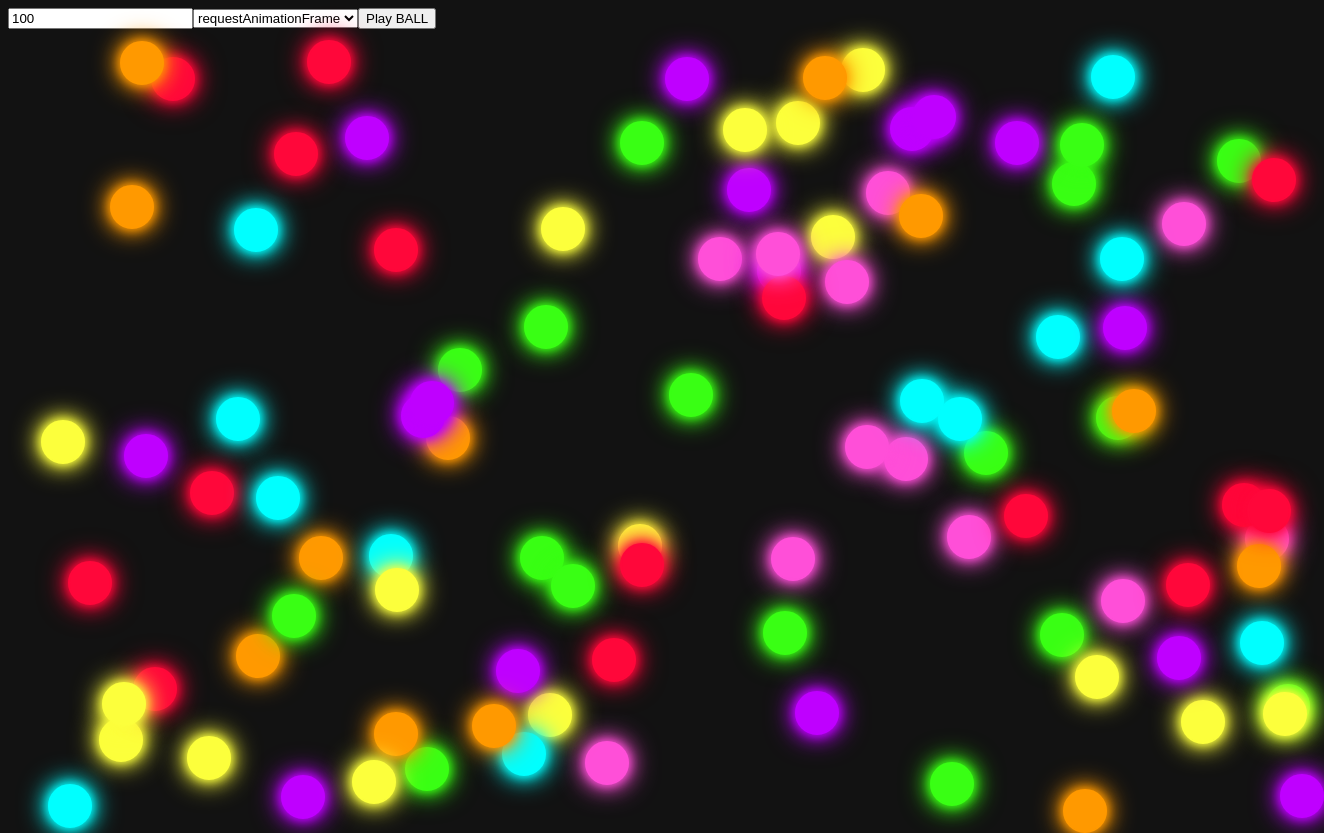
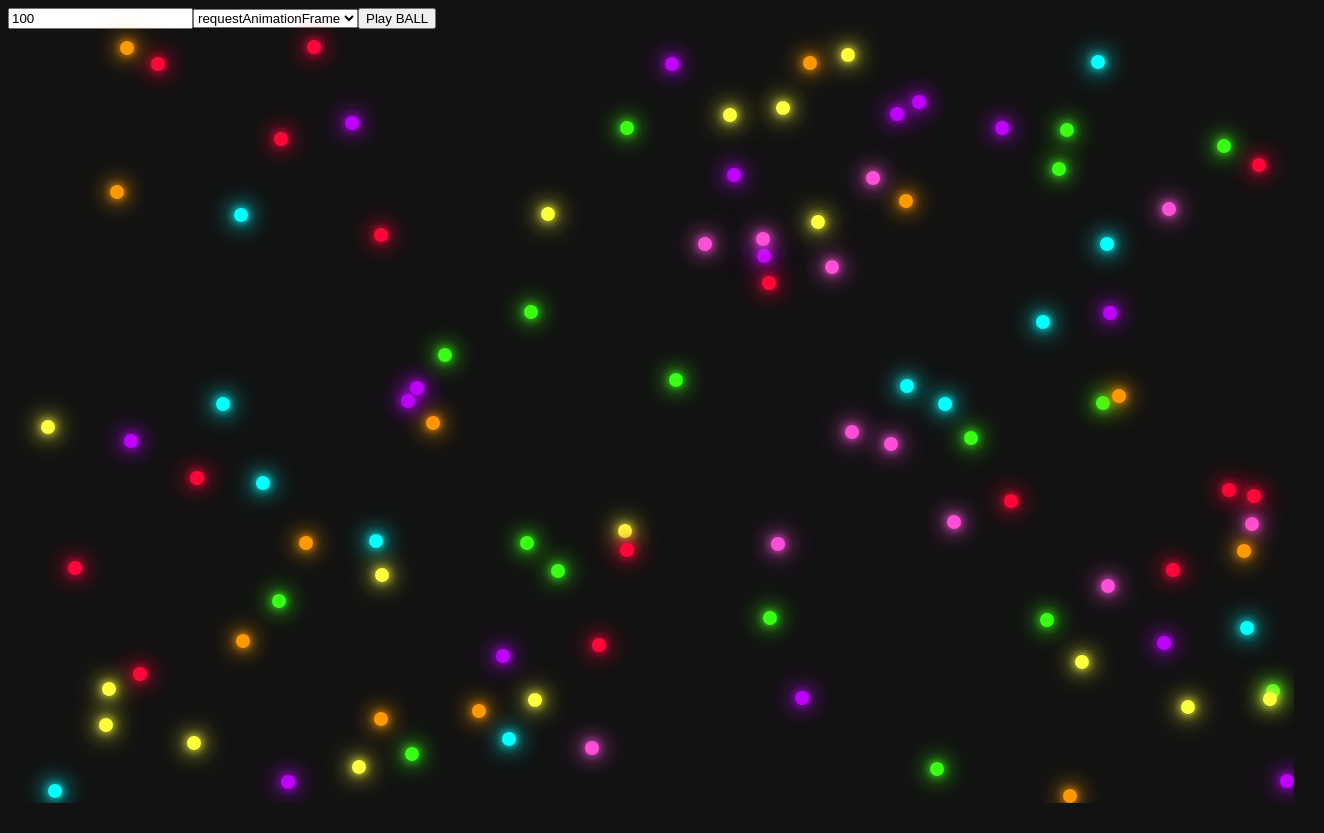
Before and after one commit to DavidZ1407/Code1, a plain HTML site: page Task_4_Coding/ball_animation/ball.html in a window 1280 px wide. Both pictures are taken after a click on the button "Play BALL". Shown: the whole page, 1324 px wide, since content can reach past the window. After the commit the page ends 803 px from the top, so only its background shows below. Drawn offline with Linux system fonts and the light colour scheme.

Commit message:
change width and hight for balls

```diff
--- a/Task_4_Coding/ball_animation/ball_style.css
+++ b/Task_4_Coding/ball_animation/ball_style.css
@@ -29,8 +29,8 @@ html{
 
 span {
   position: absolute;
-  width: 40px;
-  height: 40px;
+  width: 10px;
+  height: 10px;
   font-size: 30px;
   text-align: center;
   line-height: 40px;
```
